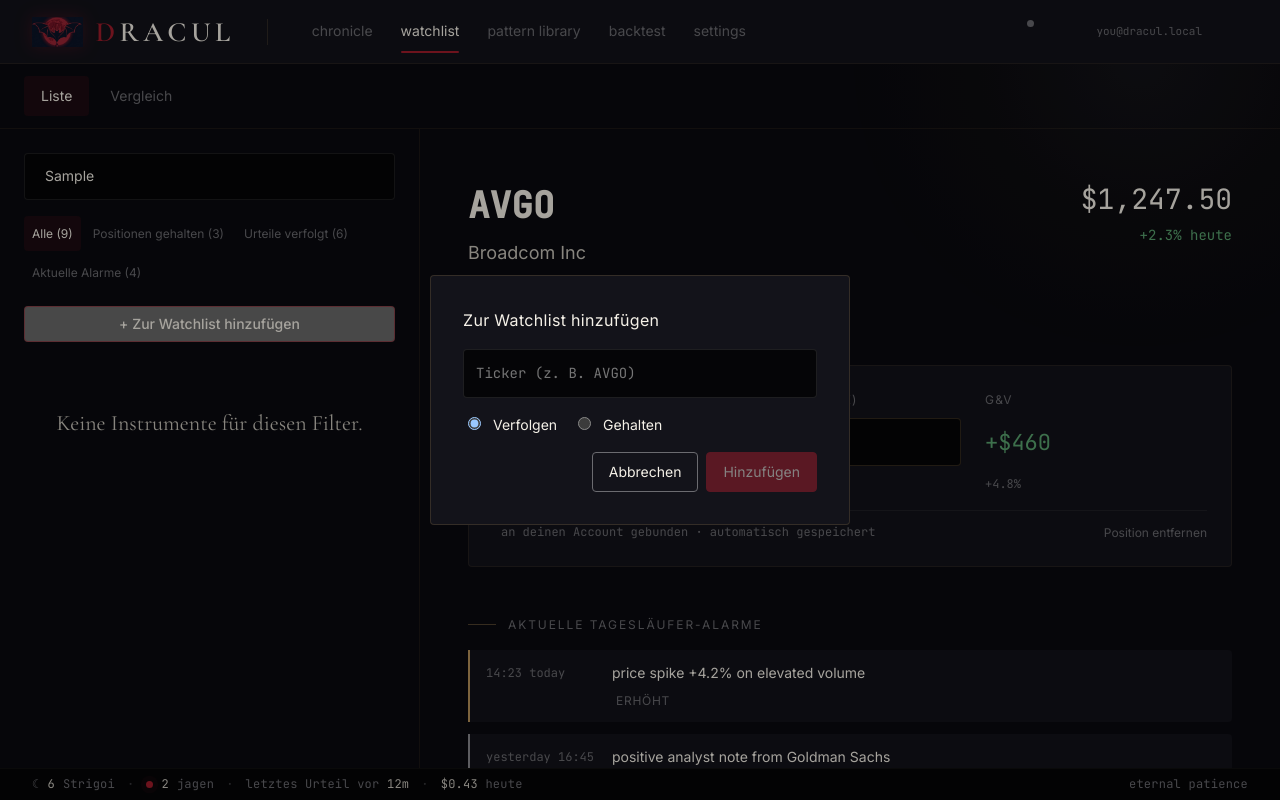
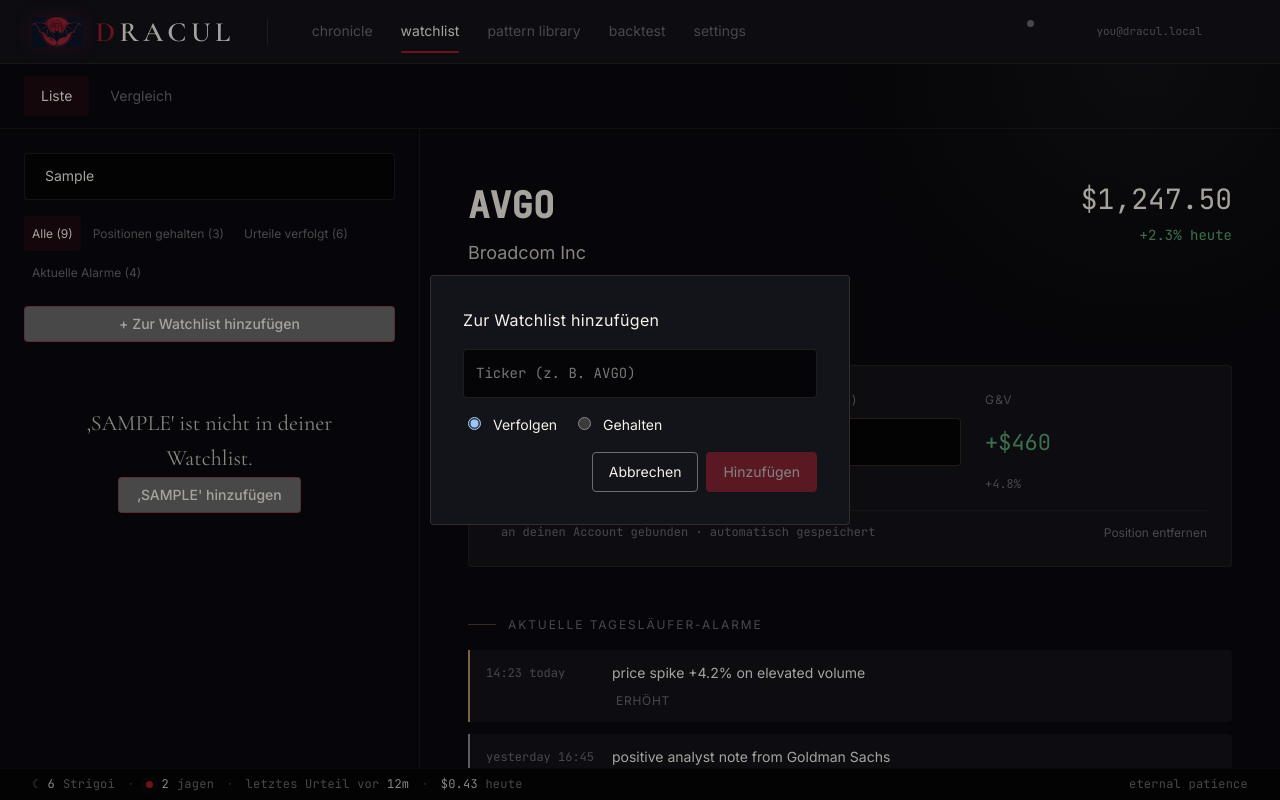
Before and after one commit to visterion/dracul, a Vue app in the folder chronicle/: page /watchlist in a window 1280 px wide. Both pictures are taken after typing "Sample" into the empty fields and a click on the button "+ Zur Watchlist hinzufügen". Built offline with nearby package versions, Linux system fonts and the light colour scheme.

Commit message:
feat(watchlist): add-from-search CTA when filter is empty

```diff
--- a/chronicle/src/views/WatchlistView.vue
+++ b/chronicle/src/views/WatchlistView.vue
@@ -89,7 +89,7 @@
               <button class="watchlist__dialog-cancel" @click="addOpen = false">{{ t('watchlist.dialog.cancel') }}</button>
               <button
                 class="watchlist__dialog-submit"
-                :disabled="!/^[A-Z][A-Z0-9.\-]{0,9}$/.test(addSymbol) || addSubmitting"
+                :disabled="!TICKER_RE.test(addSymbol) || addSubmitting"
                 data-testid="wl-add-submit"
                 @click="onAddSymbol"
               >{{ t('watchlist.dialog.add') }}</button>
@@ -107,7 +107,17 @@
         </template>
 
         <div v-else-if="filteredItems.length === 0" class="empty small">
-          <div class="em-text">{{ t('watchlist.empty') }}</div>
+          <template v-if="addableSymbol">
+            <div class="em-text">{{ t('watchlist.search.notFound', { symbol: addableSymbol }) }}</div>
+            <button
+              class="btn btn-crimson-ghost wl-search-add"
+              data-testid="wl-search-add"
+              @click="onAddFromSearch"
+            >
+              {{ t('watchlist.search.addCta', { symbol: addableSymbol }) }}
+            </button>
+          </template>
+          <div v-else class="em-text">{{ t('watchlist.empty') }}</div>
         </div>
 
         <div v-else class="watch-rows">
@@ -310,6 +320,9 @@ const items = ref<WatchlistItem[]>([])
 const loading = ref(true)
 const selectedId = ref<string | null>(null)
 const searchQuery = ref('')
+// Valid ticker shape: leading letter, then up to 9 of letter/digit/dot/hyphen.
+// Shared by the add dialog's submit guard, onAddSymbol, and the search CTA.
+const TICKER_RE = /^[A-Z][A-Z0-9.\-]{0,9}$/
 const activeFilter = ref<'all' | 'held' | 'tracking' | 'alerts'>('all')
 const mode = ref<'list' | 'compare'>('list')
 const compareWith = ref<string | null>(null)
@@ -374,6 +387,17 @@ const filteredItems = computed(() =>
       return item.ticker.toLowerCase().includes(q) || item.companyName.toLowerCase().includes(q)
     })
 )
+
+// The uppercased search query if it is a valid ticker NOT already on the
+// watchlist; otherwise null. Used to offer an "add this ticker" CTA when the
+// filter is empty. Returns null when the ticker exists (even if hidden by the
+// active filter tab) so we never claim a held/tracked ticker is missing.
+const addableSymbol = computed<string | null>(() => {
+  const q = searchQuery.value.trim().toUpperCase()
+  if (!TICKER_RE.test(q)) return null
+  if (items.value.some(i => i.ticker.toUpperCase() === q)) return null
+  return q
+})
 
 function dotClass(status: WatchlistStatus): 'positive' | 'warning' | 'danger' {
   if (status === 'calm') return 'positive'
@@ -487,7 +511,7 @@ const addError = ref<string | null>(null)
 const rowBusyId = ref<string | null>(null)
 
 async function onAddSymbol() {
-  if (!/^[A-Z][A-Z0-9.\-]{0,9}$/.test(addSymbol.value)) return
+  if (!TICKER_RE.test(addSymbol.value)) return
   addSubmitting.value = true
   addError.value = null
   try {
@@ -501,6 +525,13 @@ async function onAddSymbol() {
   } finally {
     addSubmitting.value = false
   }
+}
+
+function onAddFromSearch() {
+  if (!addableSymbol.value) return
+  addSymbol.value = addableSymbol.value
+  addTag.value = 'TRACKING'
+  addOpen.value = true
 }
 
 async function onToggleTag(item: WatchlistItem) {
```
Also changed, not shown: 1 other file (tests, documents, lock files or other folders).
